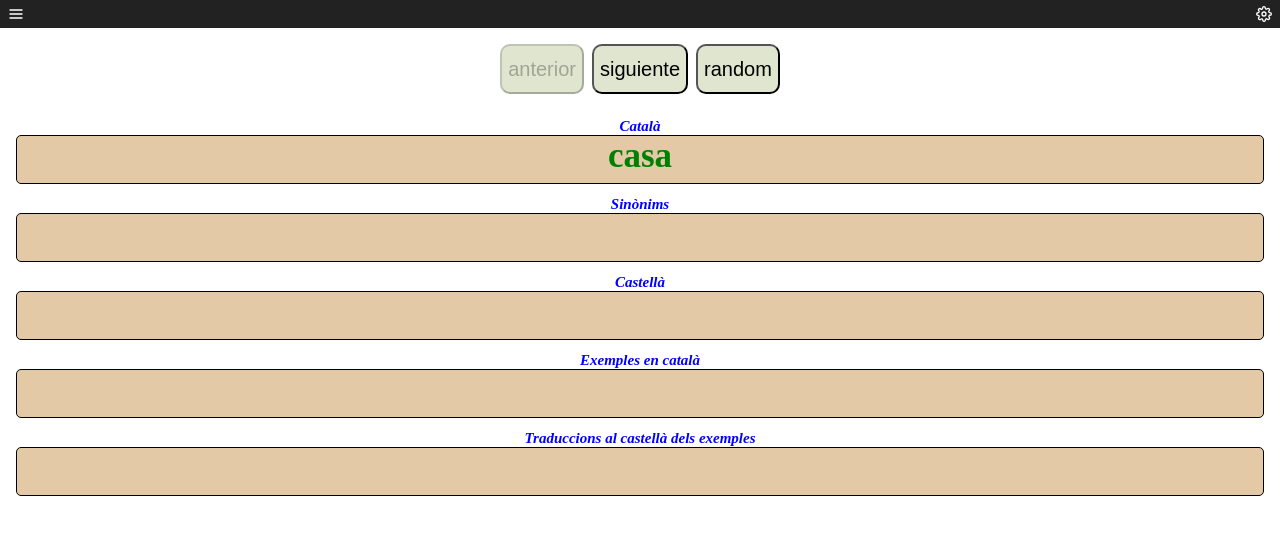
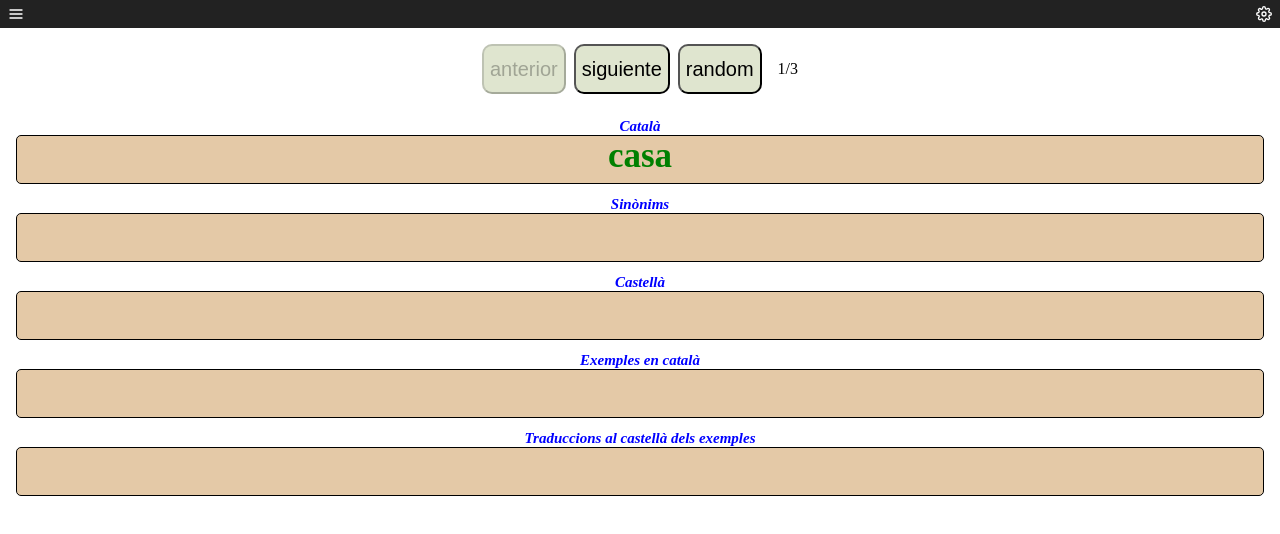
Before and after one commit to JosepConejero/catalanofilia, a React (Create React App) app: page /traduccio in a window 1280 px wide. Shown: the top 534 px of the page. Built offline with nearby package versions, Linux system fonts and the light colour scheme.

Commit message:
Added counter and new random functionality

```diff
--- a/src/index.css
+++ b/src/index.css
@@ -133,6 +133,7 @@ body,
   gap: 8px;
   margin-bottom: 12px;
   justify-content: center;
+  align-items: center;
 }
 
 .fila-botones button {
@@ -142,10 +143,15 @@ body,
   border-radius: 10px;
 }
 
-/* .toggle.pulsado {
+.contador {
+  margin-left: 8px;
+  font-variant-numeric: tabular-nums;
+}
+
+.toggle.pulsado {
   background: #333;
   color: #fff;
-} */
+}
 
 .traduccio label {
   font-weight: bold;
--- a/src/pages/TraduccioPage.tsx
+++ b/src/pages/TraduccioPage.tsx
@@ -1,4 +1,119 @@
 import { useState } from 'react';
+import { vocabulari } from '../data/vocabulari';
+
+type Clave = 'catala' | 'sinonims' | 'castella' | 'fraseCat' | 'fraseCast';
+
+interface CampoProps {
+  etiqueta: string;
+  texto: string;
+  oculto: boolean;
+  onToggle: () => void;
+}
+
+function Campo({ etiqueta, texto, oculto, onToggle }: CampoProps) {
+  return (
+    <div className="campo">
+      <label className="campo-label" onClick={onToggle}>
+        {etiqueta}
+      </label>
+      <p className="campo-texto" onClick={onToggle}>
+        {oculto ? '' : texto}
+      </p>
+    </div>
+  );
+}
+
+// Devuelve las posiciones 0..total-1 desordenadas, con 'primero' siempre en la posición 0
+function barajarConPrimero(total: number, primero: number): number[] {
+  const resto = Array.from({ length: total }, (_, i) => i).filter((i) => i !== primero);
+  for (let i = resto.length - 1; i > 0; i--) {
+    const j = Math.floor(Math.random() * (i + 1));
+    [resto[i], resto[j]] = [resto[j], resto[i]];
+  }
+  return [primero, ...resto];
+}
+
+export default function TraduccioPage() {
+  // Posición dentro de la lista que se está recorriendo (vocabulari u 'orden')
+  const [indice, setIndice] = useState(0);
+  const [aleatorio, setAleatorio] = useState(false);
+  // Posiciones de 'vocabulari' en el orden aleatorio actual
+  const [orden, setOrden] = useState<number[]>([]);
+  const [ocultos, setOcultos] = useState<Record<Clave, boolean>>({
+    catala: false,
+    sinonims: true,
+    castella: true,
+    fraseCat: true,
+    fraseCast: true,
+  });
+
+  const totalPalabras = vocabulari.length;
+
+  if (totalPalabras === 0) return <div>No hi ha vocabulari.</div>;
+
+  // Posición real en 'vocabulari' de la palabra que se muestra
+  const indiceReal = aleatorio ? orden[indice] : indice;
+  const posicionPalabraActual = indice + 1;
+
+  const [catala, sinonims, castella, fraseCat, fraseCast] = vocabulari[indiceReal];
+
+  const toggle = (c: Clave) => setOcultos((o) => ({ ...o, [c]: !o[c] }));
+
+  const anterior = () => setIndice((i) => (i > 0 ? i - 1 : i));
+  const siguiente = () => setIndice((i) => (i < totalPalabras - 1 ? i + 1 : i));
+
+  const toggleRandom = () => {
+    if (!aleatorio) {
+      // Activar: nuevo orden con la palabra actual en primer lugar
+      setOrden(barajarConPrimero(totalPalabras, indice));
+      setIndice(0);
+      setAleatorio(true);
+    } else {
+      // Desactivar: volver a vocabulari en la posición de la palabra actual
+      setIndice(orden[indice]);
+      setAleatorio(false);
+    }
+  };
+
+  const campos: { clave: Clave; etiqueta: string; texto: string }[] = [
+    { clave: 'catala', etiqueta: 'Català', texto: catala },
+    { clave: 'sinonims', etiqueta: 'Sinònims', texto: sinonims },
+    { clave: 'castella', etiqueta: 'Castellà', texto: castella },
+    { clave: 'fraseCat', etiqueta: 'Exemples en català', texto: fraseCat },
+    { clave: 'fraseCast', etiqueta: 'Traduccions al castellà dels exemples', texto: fraseCast },
+  ];
+
+  return (
+    <div className="traduccio">
+      <div className="fila-botones">
+        <button onClick={anterior} disabled={indice === 0}>anterior</button>
+        <button onClick={siguiente} disabled={indice === totalPalabras - 1}>siguiente</button>
+        <button
+          className={aleatorio ? 'toggle pulsado' : 'toggle'}
+          aria-pressed={aleatorio}
+          onClick={toggleRandom}
+        >
+          random
+        </button>
+        <span className="contador">
+          {posicionPalabraActual}/{totalPalabras}
+        </span>
+      </div>
+
+      {campos.map((c) => (
+        <Campo
+          key={c.clave}
+          etiqueta={c.etiqueta}
+          texto={c.texto}
+          oculto={ocultos[c.clave]}
+          onToggle={() => toggle(c.clave)}
+        />
+      ))}
+    </div>
+  );
+}
+
+/* import { useState } from 'react';
 import { vocabulari } from '../data/vocabulari';
 
 type Clave = 'catala' | 'sinonims' | 'castella' | 'fraseCat' | 'fraseCast';
@@ -78,4 +193,4 @@ export default function TraduccioPage() {
       ))}
     </div>
   );
-}
+} */
```
